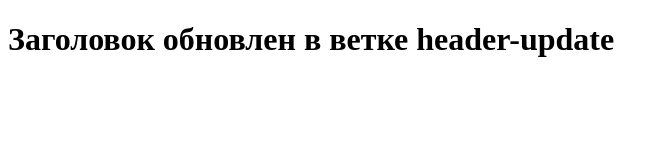
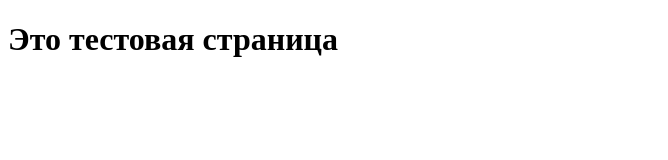
Before and after one commit to morphy1111/MergeConflictsLab, a plain HTML site: page index.html in a window 1280 px wide. Shown: the whole page, without its empty margins (0-668 px from the left). Drawn offline with Linux system fonts and the light colour scheme.

```diff
--- a/index.html
+++ b/index.html
@@ -1,4 +1,4 @@
-<!DOCTYPE html>
+                                                         <!DOCTYPE html>
 <html lang="ru">
 <head>
     <meta charset="UTF-8">
@@ -6,6 +6,6 @@
     <title>Конфликты при слиянии</title>
 </head>
 <body>
-    <h1>Заголовок обновлен в ветке header-update</h1>
+    <h1>Это тестовая страница</h1>
 </body>
 </html>
```
